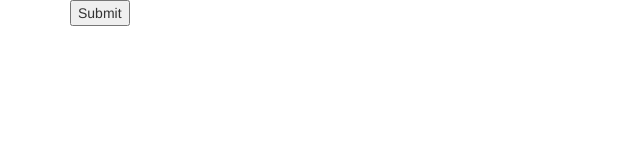
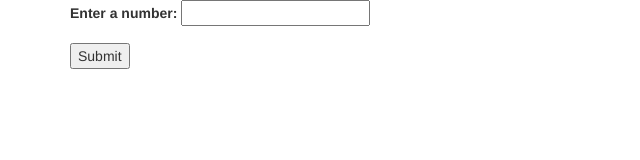
Before and after one commit to HunterTParks/Ping-pong, a plain HTML site: page index.html in a window 1280 px wide. Shown: the whole page, without its empty margins (0-640 px from the left). Drawn offline with Linux system fonts and the light colour scheme.

Commit message:
Add input form-group to mainform

```diff
--- a/index.html
+++ b/index.html
@@ -11,9 +11,10 @@
   <body>
     <div class = "container">
       <form id = "mainform">
-
-
-
+        <div class="form-group">
+          <label for="number">Enter a number:</label>
+          <input id="number" type="text">
+        </div>
 
         <button type = "submit">Submit</button>
       </form>
```
